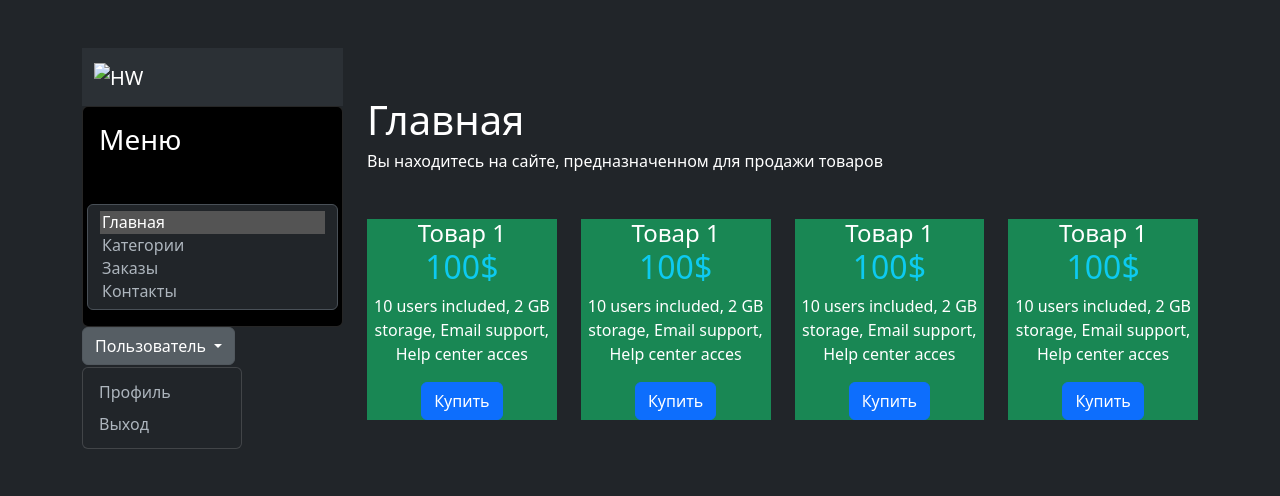
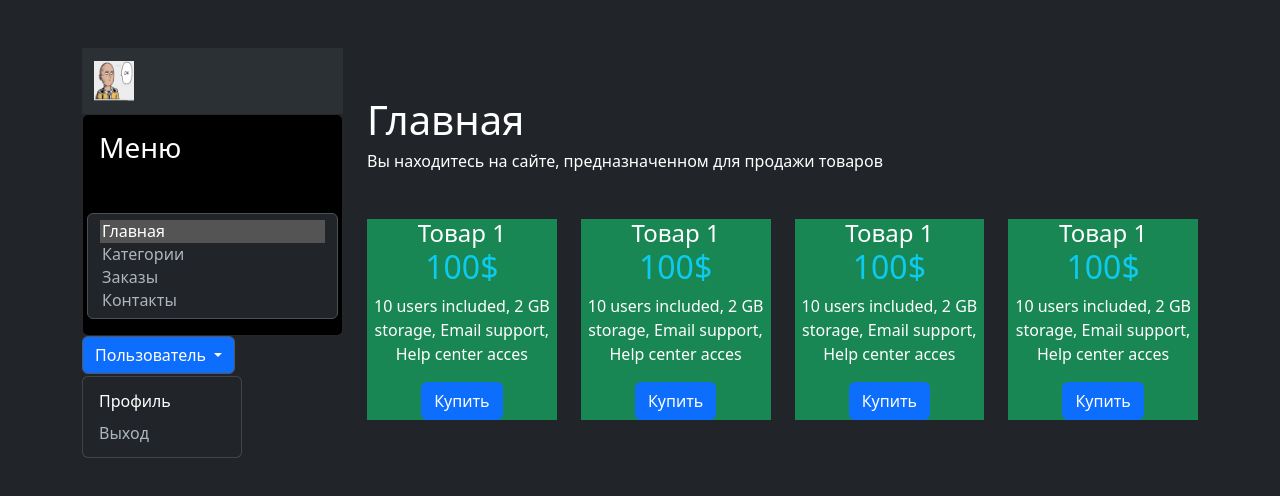
Before and after one commit to AntonParshikov/Homework_19.1, a plain HTML site: page index.html in a window 1280 px wide. Both pictures are taken after a click on the button "Пользователь". Drawn offline with nearby package versions, Linux system fonts and the light colour scheme.

Commit message:
add image

```diff
--- a/index.html
+++ b/index.html
@@ -14,7 +14,7 @@
                 <nav class="navbar bg-body-tertiary">
                     <div class="container">
                         <a class="navbar-brand" href="#">
-                            <img src="/docs/5.3/assets/brand/bootstrap-logo.svg" alt="HW" width="50" height="50">
+                            <img src="Saitama.jpg" alt="HW" width="40" height="40">
                         </a>
                     </div>
                 </nav>
@@ -33,12 +33,12 @@
                 </div>
             </div>
             <div class="dropdown">
-                <button class="btn btn-secondary dropdown-toggle" type="button" data-bs-toggle="dropdown"
+                <button class="btn btn-secondary dropdown-toggle bg-primary" type="button" data-bs-toggle="dropdown"
                         aria-expanded="false">
                     Пользователь
                 </button>
                 <ul class="dropdown-menu">
-                    <li><a class="dropdown-item" href="#">Профиль</a></li>
+                    <li><a class="dropdown-item text-white" href="#">Профиль</a></li>
                     <li><a class="dropdown-item" href="#">Выход</a></li>
                 </ul>
             </div>
```
Also changed, not shown: Saitama.jpg (added).
